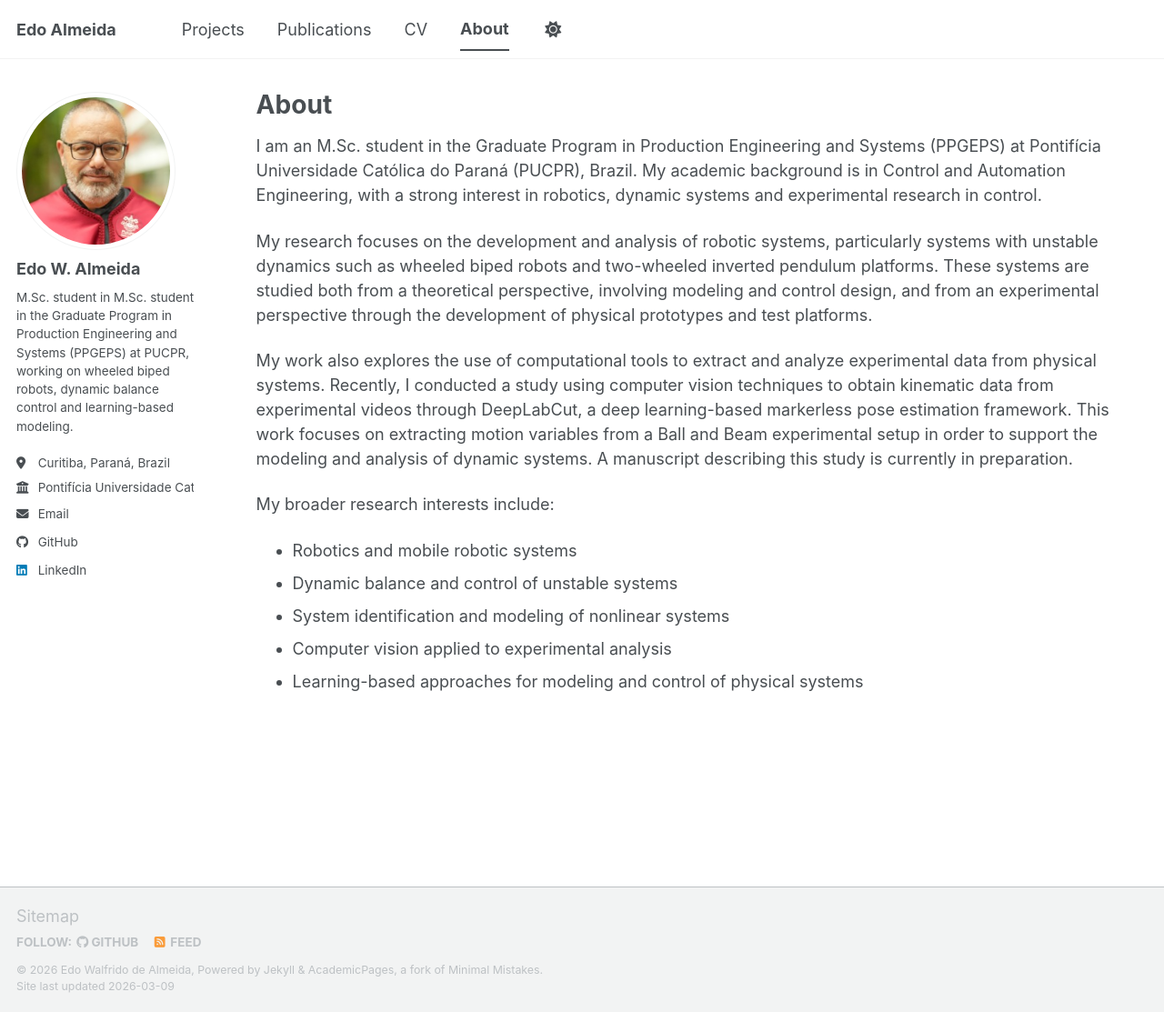
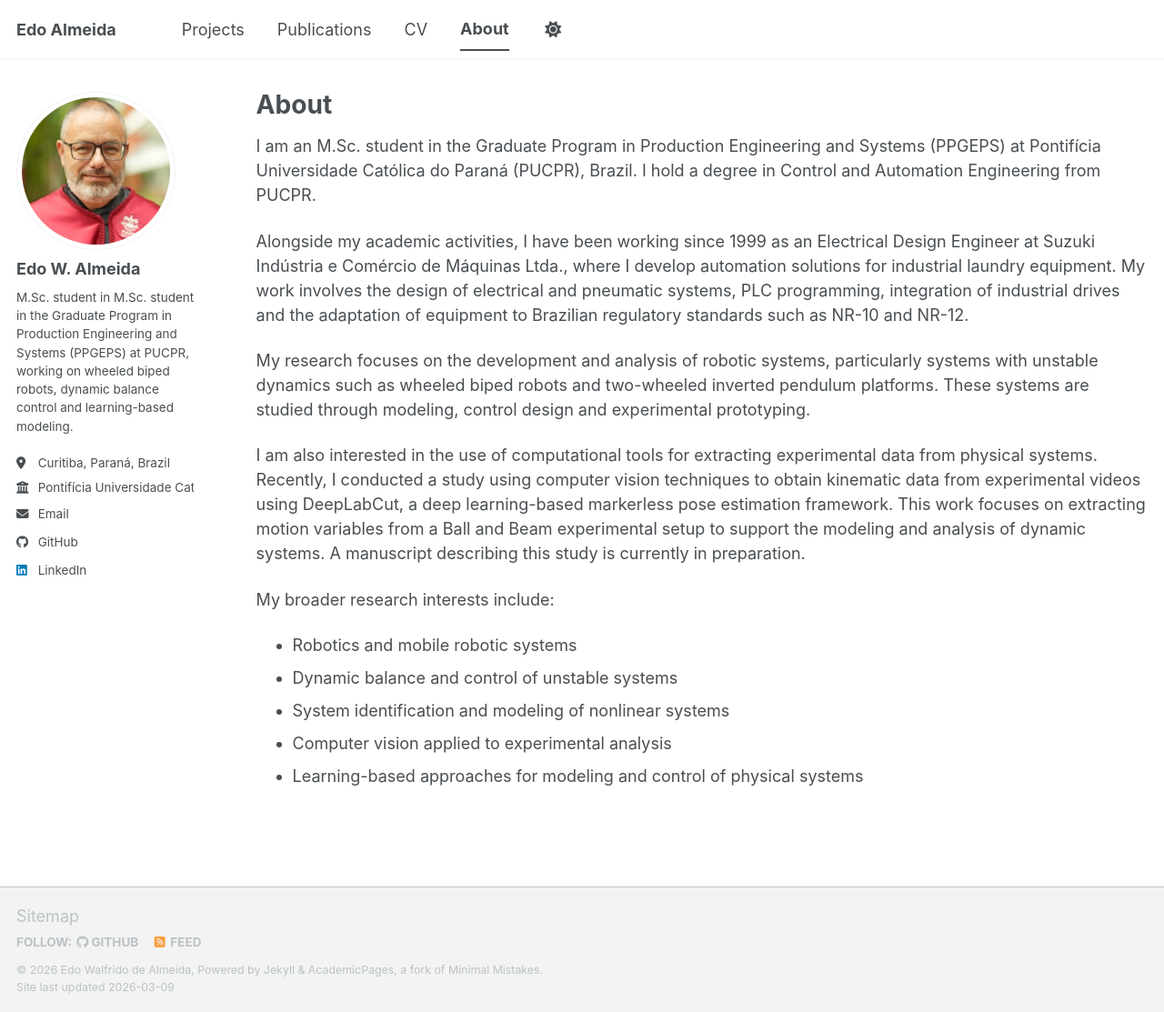
Before and after one commit to EdoAlmeida/EdoAlmeida.github.io, a Jekyll site: the page built from _pages/about.md, in a window 1280 px wide and 1113 px high. Shown: the whole window at 91% size. Built offline with Jekyll 4.4.1, drawn with Linux system fonts in a browser that asks for light colours; a script bundle is joined from its source files by our own code; library files that are not in the unit come from our copies.

Commit message:
Revise about page content for clarity and accuracy
Updated personal and research information to reflect current academic and professional roles.

```diff
--- a/_pages/about.md
+++ b/_pages/about.md
@@ -5,11 +5,13 @@ permalink: /about/
 author_profile: true
 ---
 
-I am an M.Sc. student in the Graduate Program in Production Engineering and Systems (PPGEPS) at Pontifícia Universidade Católica do Paraná (PUCPR), Brazil. My academic background is in Control and Automation Engineering, with a strong interest in robotics, dynamic systems and experimental research in control.
+I am an M.Sc. student in the Graduate Program in Production Engineering and Systems (PPGEPS) at Pontifícia Universidade Católica do Paraná (PUCPR), Brazil. I hold a degree in Control and Automation Engineering from PUCPR.
 
-My research focuses on the development and analysis of robotic systems, particularly systems with unstable dynamics such as wheeled biped robots and two-wheeled inverted pendulum platforms. These systems are studied both from a theoretical perspective, involving modeling and control design, and from an experimental perspective through the development of physical prototypes and test platforms.
+Alongside my academic activities, I have been working since 1999 as an Electrical Design Engineer at Suzuki Indústria e Comércio de Máquinas Ltda., where I develop automation solutions for industrial laundry equipment. My work involves the design of electrical and pneumatic systems, PLC programming, integration of industrial drives and the adaptation of equipment to Brazilian regulatory standards such as NR-10 and NR-12.
 
-My work also explores the use of computational tools to extract and analyze experimental data from physical systems. Recently, I conducted a study using computer vision techniques to obtain kinematic data from experimental videos through DeepLabCut, a deep learning-based markerless pose estimation framework. This work focuses on extracting motion variables from a Ball and Beam experimental setup in order to support the modeling and analysis of dynamic systems. A manuscript describing this study is currently in preparation.
+My research focuses on the development and analysis of robotic systems, particularly systems with unstable dynamics such as wheeled biped robots and two-wheeled inverted pendulum platforms. These systems are studied through modeling, control design and experimental prototyping.
+
+I am also interested in the use of computational tools for extracting experimental data from physical systems. Recently, I conducted a study using computer vision techniques to obtain kinematic data from experimental videos using DeepLabCut, a deep learning-based markerless pose estimation framework. This work focuses on extracting motion variables from a Ball and Beam experimental setup to support the modeling and analysis of dynamic systems. A manuscript describing this study is currently in preparation.
 
 My broader research interests include:
 
```
